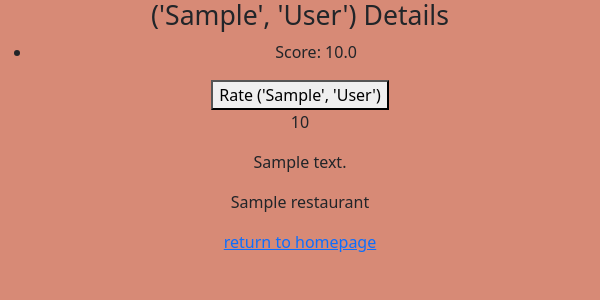
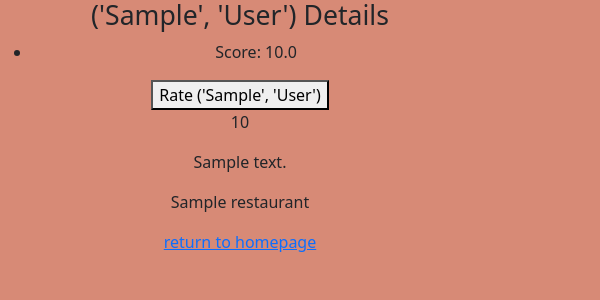
Before and after one commit to sarastevens123/hackbright_project, a Flask app: page /guest/1 in a window 600 px wide. Shown: the top 300 px of the page. Run offline with Flask 2, Linux system fonts and the light colour scheme; tables that the repository leaves empty hold one stand-in row (values such as "Sample post").

Commit message:
added CSS screen resizing

```diff
--- a/model.py
+++ b/model.py
@@ -86,7 +86,7 @@ class UserRating(db.Model):
 def connect_to_db(app):
     """Connect the database to our Flask app."""
 
-    app.config["SQLALCHEMY_DATABASE_URI"] = "postgresql:///kickback"
+    app.config["SQLALCHEMY_DATABASE_URI"] = "postgresql:///kickback_database"
     app.config["SQLALCHEMY_ECHO"] = False
     app.config["SQLALCHEMY_TRACK_MODIFICATIONS"] = False
     db.app = app
--- a/static/stylesheet.css
+++ b/static/stylesheet.css
@@ -242,3 +242,16 @@ h1 {
 body {
   text-align: center;
 }
+
+
+@media (max-width: 600px) {
+  body {
+      width: 100%;
+  }
+}
+
+@media (min-width: 600px) {
+  body {
+      width: 80%;
+  }
+}
--- a/templates/login-route-page.html
+++ b/templates/login-route-page.html
@@ -2,7 +2,7 @@
 {% block content %}
 <body>
 <div id="left-col">
-    <img src="static/logo_transparent_background.png" id="logo-image">
+    <img src="static/logo_transparent_background.png" id="homepage-logo-image">
 
     <div class="row justify-content-center">
 
```
